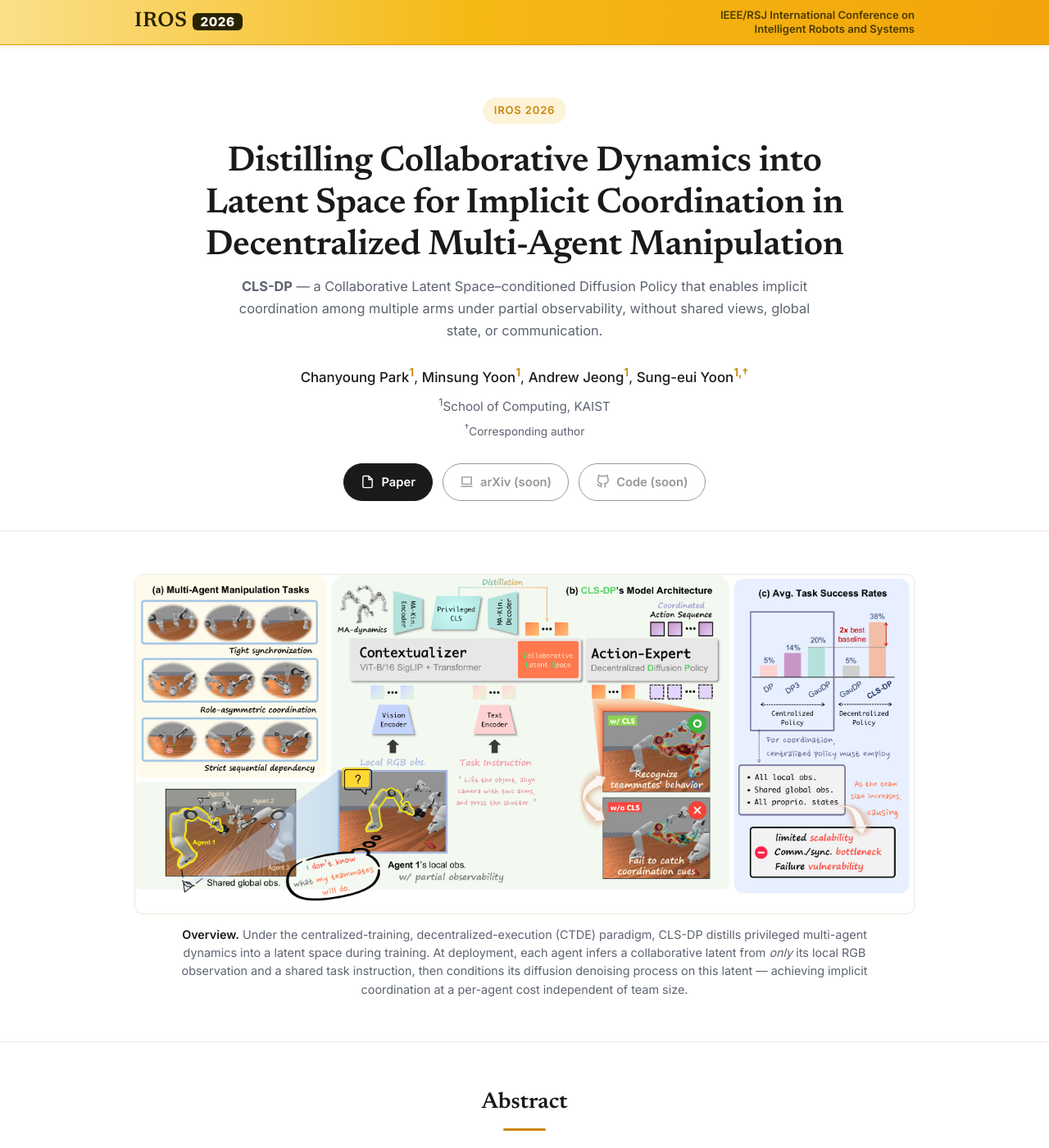
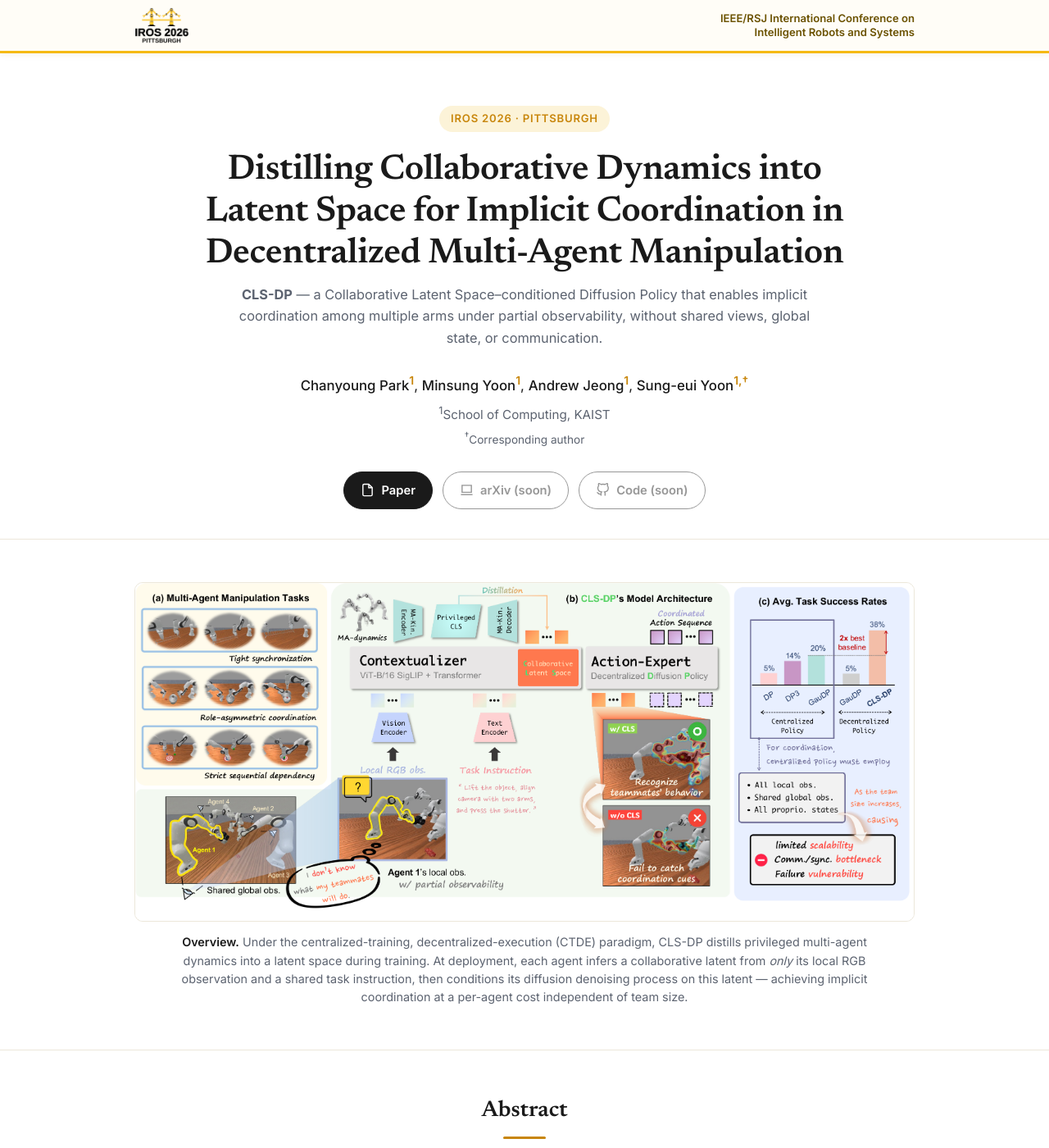
Before and after one commit to cosdeneb/cosdeneb.github.io, a Jekyll site: the page cls-dp/index.html, which Jekyll copies as it is, in a window 1280 px wide and 1400 px high. Shown: the whole window at 82% size. Built offline with Jekyll 4.4.1, drawn with Linux system fonts in a browser that asks for light colours.

Commit message:
Use official IROS 2026 Pittsburgh logo in banner

```diff
--- a/cls-dp/index.html
+++ b/cls-dp/index.html
@@ -45,33 +45,24 @@
     /* ---------- Top conference bar ---------- */
     .topbar {
       position: sticky; top: 0; z-index: 50;
-      background: linear-gradient(90deg, #fbe08a 0%, #f5b914 45%, #f2a40a 100%);
-      border-bottom: 1px solid #e0980a;
-      box-shadow: 0 1px 8px rgba(180, 130, 0, 0.18);
+      background: #fffdf7;
+      border-bottom: 3px solid var(--accent-bright);
+      box-shadow: 0 1px 8px rgba(180, 130, 0, 0.12);
     }
     .topbar-inner {
       display: flex; align-items: center; justify-content: space-between;
-      gap: 16px; padding-top: 10px; padding-bottom: 10px;
+      gap: 16px; padding-top: 8px; padding-bottom: 8px;
     }
-    .iros-logo {
-      display: inline-flex; align-items: baseline; gap: 7px;
-      text-decoration: none; line-height: 1;
-    }
-    .iros-mark {
-      font-family: 'Newsreader', Georgia, serif;
-      font-weight: 700; font-size: 1.6rem; letter-spacing: 0.02em;
-      color: #2a2300;
-    }
-    .iros-year {
-      font-weight: 800; font-size: 0.95rem; letter-spacing: 0.04em;
-      color: #fff; background: #2a2300;
-      padding: 3px 9px; border-radius: 6px;
-    }
+    .iros-logo { display: inline-flex; align-items: center; }
+    .iros-logo img { height: 46px; width: auto; display: block; }
     .iros-sub {
-      font-size: 0.82rem; font-weight: 600; color: #4a3c00;
+      font-size: 0.82rem; font-weight: 600; color: #6b5200;
       text-align: right; line-height: 1.3;
     }
-    @media (max-width: 600px) { .iros-sub { display: none; } }
+    @media (max-width: 600px) {
+      .iros-sub { display: none; }
+      .iros-logo img { height: 38px; }
+    }
 
     /* ---------- Hero ---------- */
     header.hero {
@@ -226,8 +217,8 @@
   <!-- ===================== TOP CONFERENCE BAR ===================== -->
   <div class="topbar">
     <div class="wrap topbar-inner">
-      <a class="iros-logo" href="https://www.ieee-ras.org/conferences-workshops/financially-co-sponsored/iros">
-        <span class="iros-mark">IROS</span><span class="iros-year">2026</span>
+      <a class="iros-logo" href="https://www.iros26.org/">
+        <img src="static/images/iros2026-logo.png" alt="IROS 2026 Pittsburgh"/>
       </a>
       <span class="iros-sub">IEEE/RSJ International Conference on<br/>Intelligent Robots and Systems</span>
     </div>
@@ -236,7 +227,7 @@
   <!-- ===================== HERO ===================== -->
   <header class="hero">
     <div class="wrap">
-      <span class="venue">IROS 2026</span>
+      <span class="venue">IROS 2026 &middot; Pittsburgh</span>
       <h1 class="title">
         Distilling Collaborative Dynamics into <span class="nowrap">Latent&nbsp;Space</span>
         for <span class="nowrap">Implicit&nbsp;Coordination</span> in Decentralized
```
Also changed, not shown: cls-dp/static/images/iros2026-logo.png (added).
